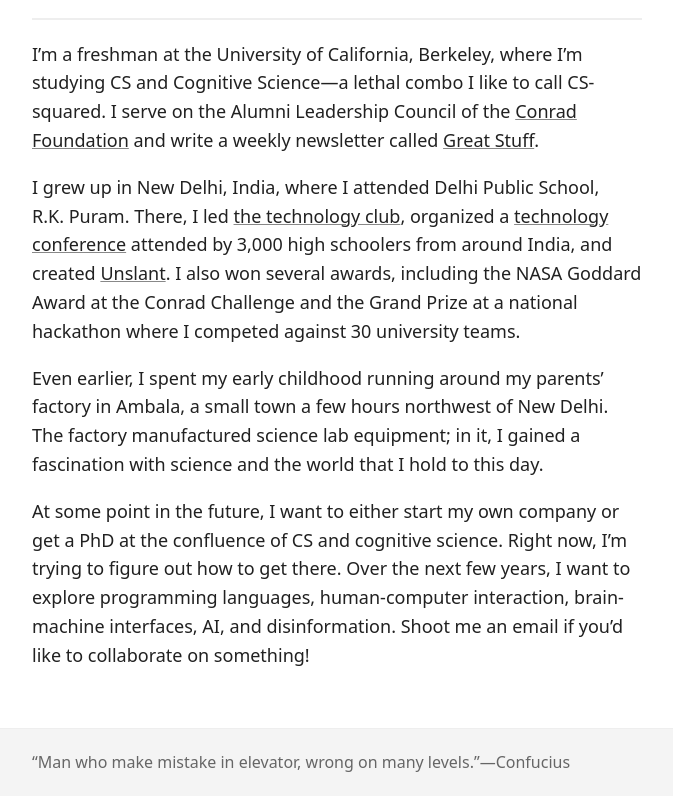
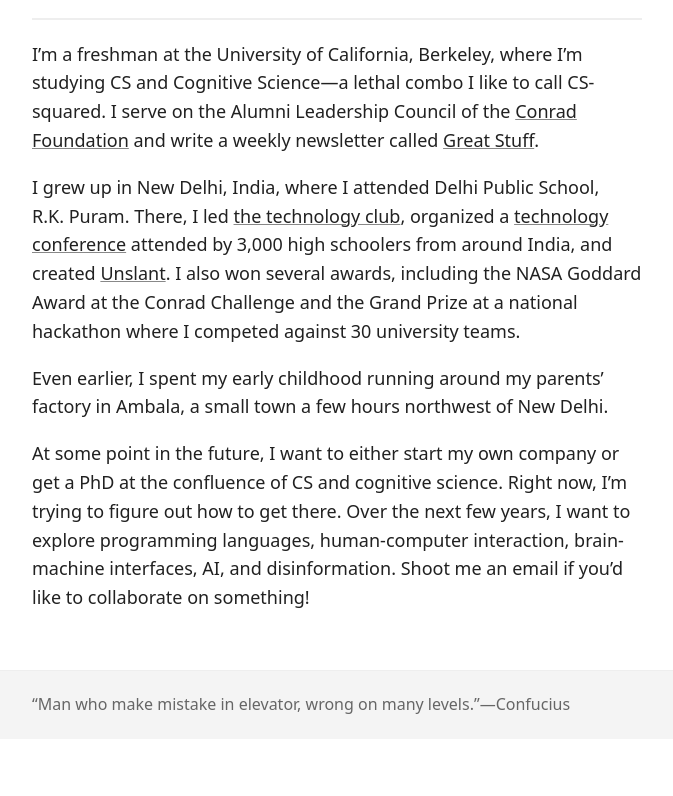
Before and after one commit to kbrgl/website, a Next.js app: page /about in a window 1280 px wide. Shown: the part 570-1366 px from the top of the page, without its empty margins (303-976 px from the left). After the commit the page ends 1309 px from the top, so only its background shows below. Built offline with nearby package versions, Linux system fonts and the light colour scheme; a web font is replaced by a local one.

Commit message:
Shorten about page description

```diff
--- a/pages/about.tsx
+++ b/pages/about.tsx
@@ -41,9 +41,7 @@ export default function About() {
         <p>
           Even earlier, I spent my early childhood running around my parents’
           factory in Ambala, a small town a few hours northwest of
-          New&nbsp;Delhi. The factory manufactured science lab equipment; in it,
-          I gained a fascination with science and the world that I hold to this
-          day.
+          New&nbsp;Delhi.
         </p>
         <p>
           At some point in the future, I want to either start my own company or
```
